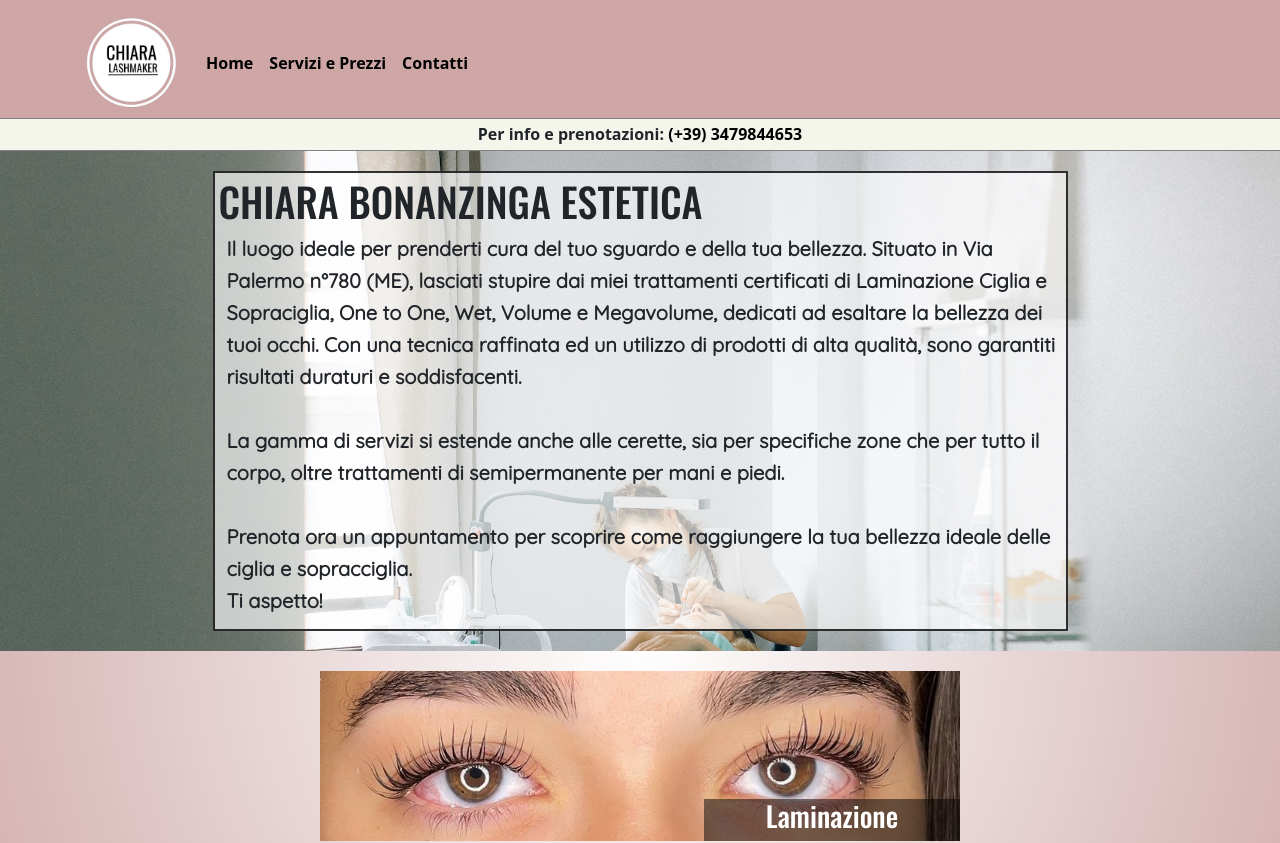
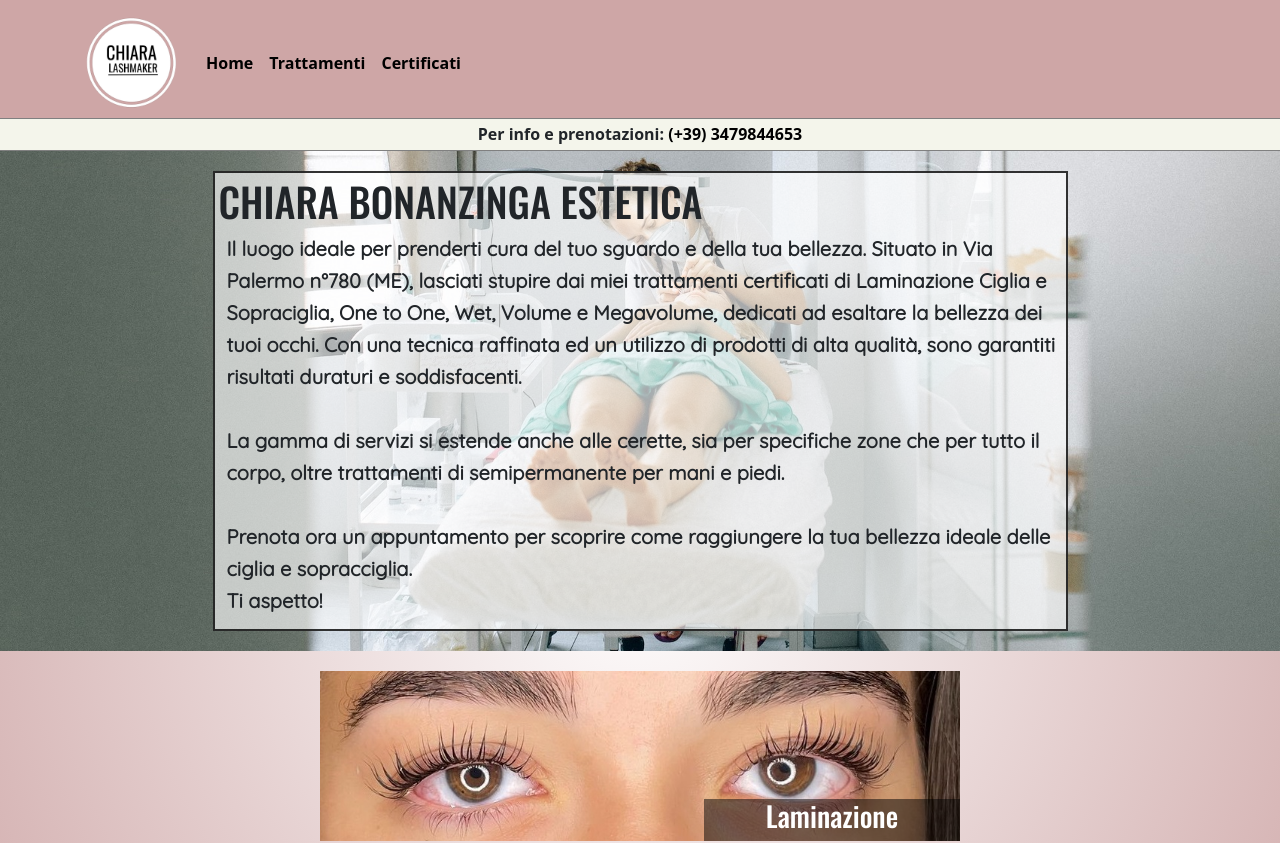
Before and after one commit to Massolinii/chiara_bonanzinga_estetica, a React (Create React App) app: page / in a window 1280 px wide. Shown: the top 843 px of the page. Built offline with nearby package versions, Linux system fonts and the light colour scheme.

Commit message:
I need a break

```diff
--- a/src/App.css
+++ b/src/App.css
@@ -4,9 +4,6 @@
   overflow-x: hidden;
   overflow-y: hidden;
   padding-top: 118px;
-}
-
-.home-background {
   background: rgb(255, 255, 255);
   background: -moz-radial-gradient(
     circle,
@@ -25,3 +22,6 @@
   );
   filter: progid:DXImageTransform.Microsoft.gradient(startColorstr="#ffffff",endColorstr="#cea6a6",GradientType=1);
 }
+
+.home-background {
+}
--- a/src/components/Home.jsx
+++ b/src/components/Home.jsx
@@ -5,7 +5,6 @@ import ScopriServizi from "./ScopriTrattamenti";
 export default function Home() {
   return (
     <div className="home-background">
-      {/* home-background Css in App.css */}
       <ChiaraLashmaker />
       <HomeCarousel />
       <ScopriServizi />
--- a/src/components/NavBar.jsx
+++ b/src/components/NavBar.jsx
@@ -9,7 +9,7 @@ export default function NavBar() {
   return (
     <Navbar expand="lg" fixed="top" className="pb-0" expanded={expanded}>
       <Container className="mobile-container-padding">
-        <Navbar.Brand href="#home">
+        <Navbar.Brand href="/">
           <img
             src="/logo_chiara.png"
             alt="logo Chiara Lashmaker"
@@ -24,7 +24,7 @@ export default function NavBar() {
         <Navbar.Collapse id="basic-navbar-nav">
           <Nav>
             <Nav.Link
-              href="#home"
+              href="/"
               className="full-width-link navbar-link-home mobile-border-top mobile-border-bottom"
               onClick={() => setExpanded(false)}
             >
@@ -32,18 +32,18 @@ export default function NavBar() {
             </Nav.Link>
 
             <Nav.Link
-              href="#servizi"
+              href="/trattamenti"
               className="full-width-link navbar-link-others mobile-border-bottom"
               onClick={() => setExpanded(false)}
             >
-              Servizi e Prezzi
+              Trattamenti
             </Nav.Link>
             <Nav.Link
-              href="#contatti"
+              href="/certificati"
               className="full-width-link navbar-link-others mobile-border-bottom"
               onClick={() => setExpanded(false)}
             >
-              Contatti
+              Certificati
             </Nav.Link>
           </Nav>
         </Navbar.Collapse>
--- a/src/components/ScopriTrattamenti.jsx
+++ b/src/components/ScopriTrattamenti.jsx
@@ -9,7 +9,7 @@ export default function ScopriTrattamenti() {
       </Link>
       <br />
       <br />
-      <Link className="scopri-link">
+      <Link className="scopri-link" to={"/certificati"}>
         <h5 className="scopri-button">CERTIFICAZIONI</h5>
       </Link>
       <br />
--- a/src/components/Trattamenti.jsx
+++ b/src/components/Trattamenti.jsx
@@ -96,6 +96,7 @@ export default function Trattamenti() {
           </tr>
         </tbody>
       </table>
+      <br />
     </div>
   );
 }
--- a/src/css/ChiaraLashmaker.css
+++ b/src/css/ChiaraLashmaker.css
@@ -2,7 +2,7 @@
 
 .chiara-section {
   padding: 20px 0;
-  background-image: url("/public/beautician-bg.jpg");
+  background-image: url("/public/beautician-bg2.jpg");
   background-repeat: no-repeat;
   background-position: center;
   background-size: cover;
```
Also changed, not shown: public/CHIARA_LASHMAKER__1_-removebg-preview (1).png (deleted), public/beautician-bg2.jpg (added).
